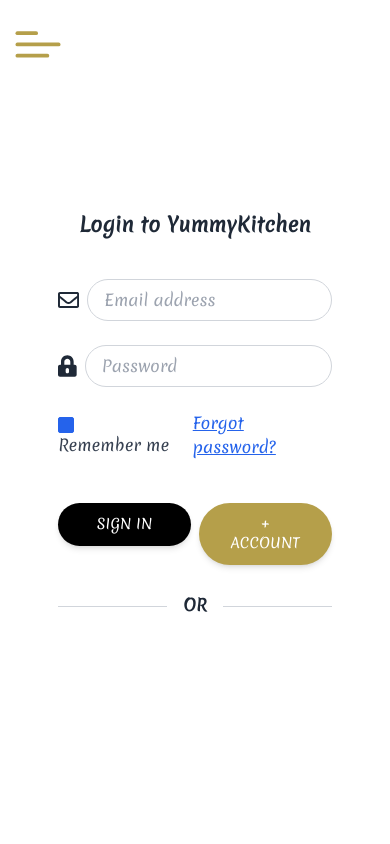
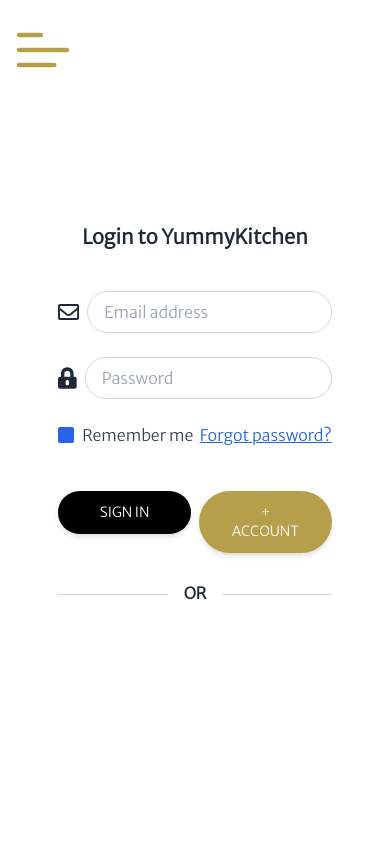
Before and after one commit to octalabzteam/YummyKitchen, a Vue app: page /login in a window 390 px wide. Shown: the top 844 px of the page. Built offline with nearby package versions, Linux system fonts and the light colour scheme; no server answers; what vue2-editor would draw is missing.

Commit message:
Font Change
Signed-off-by: SimpleHacker409 <manjunath.siddesh@studenti.unimi.it>

```diff
--- a/src/App.vue
+++ b/src/App.vue
@@ -33,12 +33,12 @@ onMounted(() => {
 </script>
 
 <style>
-@import url('https://fonts.googleapis.com/css2?family=Merienda&display=swap');
+@import url('https://fonts.googleapis.com/css2?family=Merriweather+Sans:wght@300&display=swap');
 
 *{
   margin: 0;
   padding: 0;
-  font-family: 'Merienda', cursive;
+  font-family: 'Merriweather Sans', sans-serif;
 }
 
 .app {
--- /dev/null
+++ b/src/components/FilterDish.vue
@@ -0,0 +1,11 @@
+<template>
+  <div class="h-screen">FilterDish</div>
+</template>
+
+<script setup>
+
+</script>
+
+<style>
+
+</style>
--- a/src/components/HeroSection.vue
+++ b/src/components/HeroSection.vue
@@ -5,7 +5,7 @@
         <img class="absolute z-10 w-auto h-36 left-1/4 opacity-70" src="https://i0.wp.com/www.spicarestaurant.com/wp-content/themes/spica-theme/images/Home1.png" alt="">
         <div class="flex absolute md:relative z-20 flex-col self-center w-full pb-5 md:w-1/3 items-center text-center px-3 space-y-5">
           <img v-bind:src="WelcomeScreen[0].logo" class="h-fit w-96" />
-          <div class="font-normal text-base text-slate-200 leading-relaxed px-4">{{WelcomeScreen[0].short_desc}}</div>
+          <div class="font-normal text-lg text-slate-200 leading-relaxed px-4">{{WelcomeScreen[0].short_desc}}</div>
         </div>
         <div class="md:hidden w-full h-screen absolute z-10 bg-gradient-to-r from-black to-slate-900 opacity-60"></div>
         <div class="flex h-screen w-full md:w-2/3 z-0 flex-col text-center justify-end hero-background">
@@ -55,9 +55,9 @@
         <img v-bind:src="WelcomeScreen[1].photo" alt="" class="h-fit xl:w-3/4 md:w-full w-4/5 rounded-sm img-shad">
       </div>
       <div class="flex z-10 flex-col lg:text-left space-y-12 px-3 md:px-14 w-11/12 relative md:pt-36 tracking-wider">
-        <div class="text-3xl" style="color:#B59F4A">{{WelcomeScreen[1].title}}</div>
-        <div class="leading-loose">{{WelcomeScreen[1].description}} Has a greate Feature</div>
-        <div class="leading-loose xl:w-2/3">{{WelcomeScreen[1].description}}</div>
+        <div class="text-3xl font-semibold" style="color:#B59F4A">{{WelcomeScreen[1].title}}</div>
+        <div class="leading-loose text-lg">{{WelcomeScreen[1].description}} Has a greate Feature</div>
+        <div class="leading-loose text-lg xl:w-2/3">{{WelcomeScreen[1].description}}</div>
       </div>
       <img class="absolute bottom-0 right-0 opacity-10 2xl:opacity-100 scale-75" src="../assets/hotel-corner.png" alt="">
     </div>
@@ -67,8 +67,8 @@
     <div class="flex relative flex-col md:flex-row space-y-14 md:space-x-20 items-center justify-center md:space-y-0 py-40 px-10 md:px-2">
         <img class="absolute w-96 xl:w-auto z-0 left-0 top-0" src="https://i0.wp.com/www.spicarestaurant.com/wp-content/themes/spica-theme/images/home5.png" alt="">
         <div class="space-y-3 text-center z-10">
-          <div class="text-3xl md:text-xl lg:text-3xl" style="color:#B59F4A">Best Of Yummy Kitchen</div>
-          <h3 class="max-w-sm leading-loose">invite you on a journey through their love for travel, discovery, and sharing their experiences along the way. through their love for travel, discovery, and sharing their experiences along the way.</h3>
+          <div class="text-3xl md:text-xl lg:text-3xl font-semibold" style="color:#B59F4A">Best Of Yummy Kitchen</div>
+          <h3 class="max-w-sm leading-loose text-lg">invite you on a journey through their love for travel, discovery, and sharing their experiences along the way. through their love for travel, discovery, and sharing their experiences along the way.</h3>
         </div>
 
         <div class="dish1 hover:shadow-pink-800  transition-all ease-in-out duration-150 shadow-[0_10px_0px_-5px] shadow-pink-600">
@@ -96,7 +96,7 @@
 
     <!--Opening Hours Section -->
     <div class="flex relative flex-col items-center pt-28 text-center space-y-8 h-screen w-full pb-20 lg:pb-0">
-      <img class="absolute bottom-20 lg:bottom-0 right-14 md:right-0 h-64  md:h-80 lg:h-96 2xl:h-auto" src="../assets/out-resturant.png" alt="">
+      <img class="absolute bottom-0 right-14 md:right-0 h-64  md:h-80 lg:h-96 2xl:h-auto" src="../assets/out-resturant.png" alt="">
       <div class="text-3xl font-semibold" style="color: #B59F4A">Restaurant Hours</div>
       <div class="space-y-3 text-xl">
         <h1><span class="font-semibold">Monday   </span>5:30 pm – 12 pm</h1>
--- a/src/components/NavigationBar.vue
+++ b/src/components/NavigationBar.vue
@@ -18,7 +18,7 @@
                     <router-link class="link" to="#">Signup</router-link>
                 </div> -->
                 <label for="check" class="scale-75 md:scale-100">
-                    <input  @click="toggleMobileNav(), toggleClass()" class="menuIcon menu-icon"  type="checkbox" id="check"/>
+                    <input  @click="toggleMobileNav(), toggleClass()" class="menuIcon"  type="checkbox" id="check"/>
                     <span v-bind:class="[isActiveNav?'gold':'red']"></span>
                     <span v-bind:class="[isActiveNav?'gold':'red']" ></span>
                     <span v-bind:class="[isActiveNav?'gold':'red']" ></span>
@@ -29,12 +29,14 @@
         </nav>
 
         <transition name="mobile-nav" class="shadow-lg justify-center text-center" v-on:scroll.passive=toggleMobileNav()>
-                <ul class="flex flex-col space-y-7 text-3xl font-semibold p-5 w-3/4 max-w-2xl fixed h-full top-0 left-0" v-show="mobileNav" style="background-color: #B59F4A;">
+                <ul class="flex flex-col space-y-7 text-2xl md:text-3xl font-semibold p-5 w-3/4 max-w-2xl fixed h-full top-0 left-0" v-show="mobileNav" style="background-color: #B59F4A;">
+                    <img src="https://yummy-kitchen.de/wp-content/uploads/2020/07/logo-restaurant@1x.png" class="w-52 self-center">
                     <router-link @click="toggleMenuBar(),toggleClass(), toggleMobileNav()" class="link" :to="{name: 'Home'}">Home</router-link>
                     <router-link @click="toggleMenuBar(),toggleClass(), toggleMobileNav()" class="link" :to="{name: 'ReservationView'}">Reservation</router-link>
                     <router-link @click="toggleMenuBar(),toggleClass(), toggleMobileNav()" class="link" :to="{name: 'DishView'}">Menu</router-link>
+                    <router-link @click="toggleMenuBar(),toggleClass(), toggleMobileNav()" class="link" to="#">ContactUs</router-link><hr class="w-64 self-center">
+                    <!-- <AdminIcon v-if="admin" class="h-4 text-pink-800 py-0" /> -->
                     <router-link v-if="admin" @click="toggleMenuBar(),toggleClass(), toggleMobileNav()" class="link" :to="{name: 'CreatePost'}">Add Item</router-link>
-                    <router-link @click="toggleMenuBar(),toggleClass(), toggleMobileNav()" class="link" to="#">ContactUs</router-link>
                     <router-link v-if="!user" @click="toggleMenuBar(),toggleClass(), toggleMobileNav()" class="link font-normal text-base border-2 w-fit p-3 rounded-md border-white self-center" :to="{name: 'LoginView'}">Login / Register</router-link>
 
                     <div v-if="user" @click="toggleProfileMenu" class="flex w-full justify-center">
@@ -185,22 +187,6 @@ label span{
   transition: .4s  cubic-bezier(0.68, -0.6, 0.32, 1.6);
 }
 
-@media screen and (max-width: 992px) {
-  label {
-    display:flex;
-    flex-direction:column;
-    width:60px;
-    height: 60px;
-    cursor:pointer;
-    }
-    label span{
-    border-radius:6px;
-    height:5px;
-    margin: 5px 0;
-    transition: .4s  cubic-bezier(0.68, -0.6, 0.32, 1.6);
-    }
-}
-
 span:nth-of-type(1){
   width:50%;
 
--- a/src/router/index.js
+++ b/src/router/index.js
@@ -2,6 +2,7 @@ import {createWebHistory, createRouter} from 'vue-router';
 import HomeComponent from '../views/HomeComponent.vue'
 import HelloWorld from '../components/HelloWorld.vue'
 import PageNotFound from '../components/PageNotFound.vue'
+// import FilterDish from '../components/FilterDish.vue'
 import DishView from '../views/DishView.vue'
 import LoginView from '../views/LoginView.vue'
 import RegisterView from '../views/RegisterView.vue'
@@ -10,6 +11,7 @@ import ProfileView from '../views/ProfileView.vue'
 import AdminView from '../views/AdminView.vue'
 import CreatePost from '../views/CreatePost.vue'
 import ReservationView from '../views/ReservationView.vue'
+
 
 
 const routes = [
--- a/src/views/DishView.vue
+++ b/src/views/DishView.vue
@@ -7,7 +7,7 @@
         </label>
     </div>
     <div class="flex flex-col items-center text-center p-5 space-y-8">
-        <img src="../assets/menu-icon.png" class="h-56" alt="">
+        <img src="../assets/menu-icon.png" class="h-36" alt="">
         <div class="grid grid-cols-1 md:grid-cols-2 lg:grid-cols-3 2xl:grid-cols-4 gap-16 w-4/5 2xl:w-3/4">
             <DishComponent
             :post="post"
--- a/src/views/ReservationView.vue
+++ b/src/views/ReservationView.vue
@@ -24,7 +24,7 @@
             class="pt-4"
             />
         </div>
-        <button @click="tet" class="bg-yellow-600 w-36 p-2 px-5 text-white absolute right-10 md:right-40 lg:right-1/4 bottom-60">Cofirm</button>
+        <button @click="tet" class="bg-yellow-600 w-36 p-2 px-5 text-white ">Cofirm</button>
         <div v-if="varerror" class="text-red-500">Please fill all details</div>
     </div>
     <!-- <img src="../assets/starter.png" class="h-1/5 lg:h-1/4 xl:h-1/3 2xl:h-1/2 bottom-0 absolute right-0 "> -->
```
